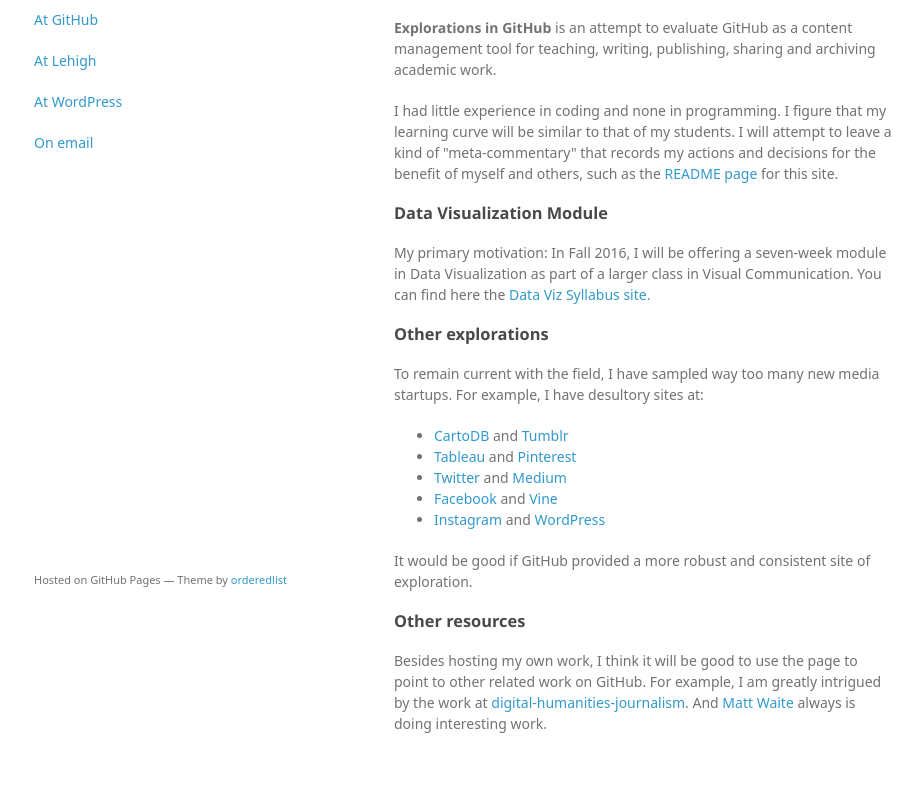
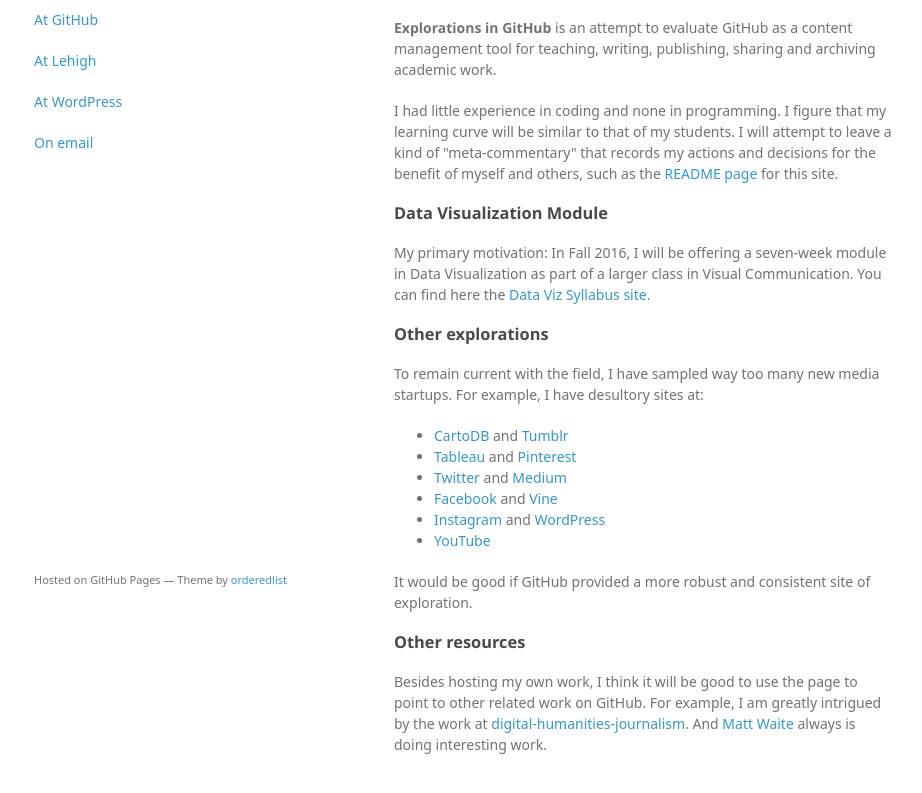
Before and after one commit to jacklule/jacklule.github.io, a plain HTML site: page index.html in a window 1280 px wide. Shown: the part 141-934 px from the top of the page, without its empty margins (176-1098 px from the left). Drawn offline with Linux system fonts and the light colour scheme; a web font is replaced by a local one.

Commit message:
Update index.html

```diff
--- a/index.html
+++ b/index.html
@@ -50,6 +50,7 @@
   <li><a href="https://twitter.com/JackLule">Twitter</a> and <a href="https://medium.com/@jacklule">Medium</a></li>
   <li><a href="https://www.facebook.com/jack.lule">Facebook</a> and <a href="https://vine.co/u/971562585969311744?mode=list">Vine</a></li>
   <li><a href="https://www.instagram.com/jacklule/">Instagram</a> and <a href="https://jacklule.com">WordPress</a></li>
+  <li><a href+"https://www.youtube.com/channel/UCWGI0HjfEURJODze5ykJ0kw">YouTube</a></li>
 </ul>
 <p>It would be good if GitHub provided a more robust and consistent site of exploration.</p>
 <h3>
```
